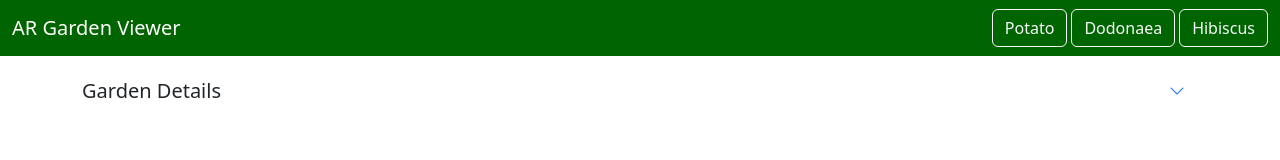
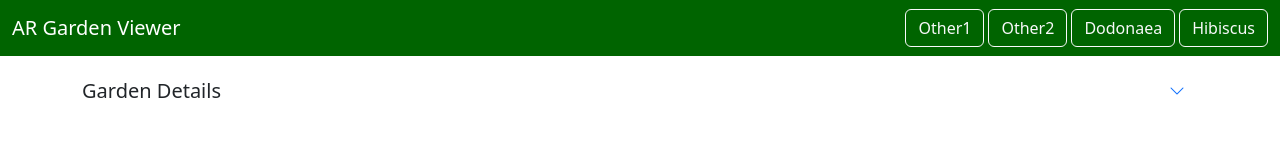
Before and after one commit to Skylerwiernik/pphar, a website: page versionSantiago.html in a window 1280 px wide. Shown: the top 160 px of the page. Drawn offline with nearby package versions, Linux system fonts and the light colour scheme.

Commit message:
added more plant model

```diff
--- a/versionSantiago.html
+++ b/versionSantiago.html
@@ -51,7 +51,10 @@
       <ul class="navbar-nav ms-auto mb-2 mb-lg-0">
         <li class="nav-item mb-2 mb-lg-0 me-lg-1">
           <!-- On mobile, buttons take full width (w-100); on larger screens, auto width (w-lg-auto) -->
-          <button class="btn btn-outline-light w-100 w-lg-auto" onclick="setModel('Potato')">Potato</button>
+          <button class="btn btn-outline-light w-100 w-lg-auto" onclick="setModel('Other1')">Other1</button>
+        </li>
+        <li class="nav-item mb-2 mb-lg-0 me-lg-1">
+          <button class="btn btn-outline-light w-100 w-lg-auto" onclick="setModel('Other2')">Other2</button>
         </li>
         <li class="nav-item mb-2 mb-lg-0 me-lg-1">
           <button class="btn btn-outline-light w-100 w-lg-auto" onclick="setModel('Dodonaea')">Dodonaea</button>
@@ -105,9 +108,13 @@
   function setModel(type) {
     const viewer = document.getElementById('garden-viewer');
     switch (type) {
-      case 'Potato':
-        viewer.src = 'https://static.wixstatic.com/3d/c183c2_c7c302989049414d8f070d069e64bd9b.glb';
-        currentInfo = 'Potato: Learn about the unique benefits and care instructions for a potato garden.';
+      case 'Other1':
+        viewer.src = 'https://static.wixstatic.com/3d/c183c2_16b756562bd747c6a5c725a30599a99a.glb';
+        currentInfo = 'Other1: Learn about the unique benefits and care instructions for a potato garden.';
+        break;
+      case 'Other2':
+        viewer.src = 'https://static.wixstatic.com/3d/c183c2_acec08f57d41441a9778c3ea4af97963.glb';
+        currentInfo = 'Other2: Learn about the unique benefits and care instructions for a potato garden.';
         break;
       case 'Dodonaea':
         viewer.src = 'https://static.wixstatic.com/3d/c183c2_fe5307996b3e492ea858704080e05d48.glb';
```
Lines whose indentation alone changed are shown as unchanged.
